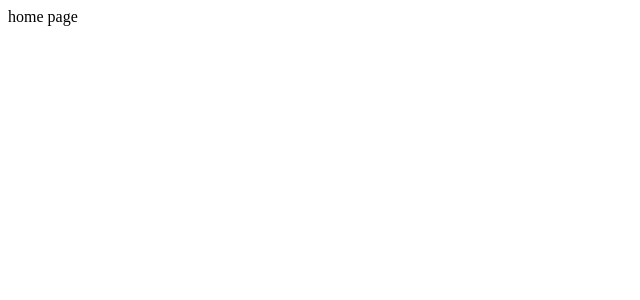
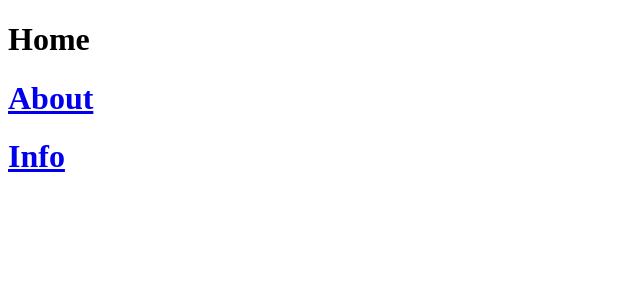
Before and after one commit to ABOBAKAR-IT/learn-react, a React (Create React App) app: page / in a window 1280 px wide. Shown: the top 300 px of the page, without its empty margins (0-640 px from the left). Built offline with nearby package versions, Linux system fonts and the light colour scheme.

Commit message:
React Router  use Link done

```diff
--- a/src/App.js
+++ b/src/App.js
@@ -1,11 +1,15 @@
 import React from "react";
 import {Routes,Route} from 'react-router-dom'
+import Home from './page/Home.jsx'
+import About from './page/About.jsx'
+import Info from './page/Info.jsx'
+
 function App() {
   return (
 <Routes>
-  <Route path='/' element={<div>home page</div>}/>
-  <Route path="/about" element={<div>home about</div>}></Route>
-  <Route path="/info" element={<div>home info</div>}></Route>
+  <Route path='/' element={<Home />}/>
+  <Route path="/about" element={<About/>}></Route>
+  <Route path="/info" element={<Info/>}></Route>
 </Routes>
   )
 }
--- /dev/null
+++ b/src/page/About.jsx
@@ -0,0 +1,13 @@
+import React from "react";
+import { Link } from "react-router-dom";
+function About(){
+    return (
+        <>
+       <Link to="/"><h1>Home</h1></Link>
+<Link to="/about"><h1>About</h1></Link>
+<Link to="/info"><h1>Info</h1></Link>
+
+        </>
+    )
+}
+export default About
--- /dev/null
+++ b/src/page/Home.jsx
@@ -0,0 +1,13 @@
+import React from "react";
+import { Link } from "react-router-dom";
+function Home(){
+    return (
+        <>
+        <h1>Home</h1>
+<Link to="/about"><h1>About</h1></Link>
+<Link to="/info"><h1>Info</h1></Link>
+
+        </>
+    )
+}
+export default Home
--- /dev/null
+++ b/src/page/Info.jsx
@@ -0,0 +1,13 @@
+import React from "react";
+import { Link } from "react-router-dom";
+function Info(){
+    return (
+        <>
+       <Link to="/"><h1>Home</h1></Link>
+<Link to="/about"><h1>About</h1></Link>
+<Link to="/info"><h1>Info</h1></Link>
+
+        </>
+    )
+}
+export default Info
```
